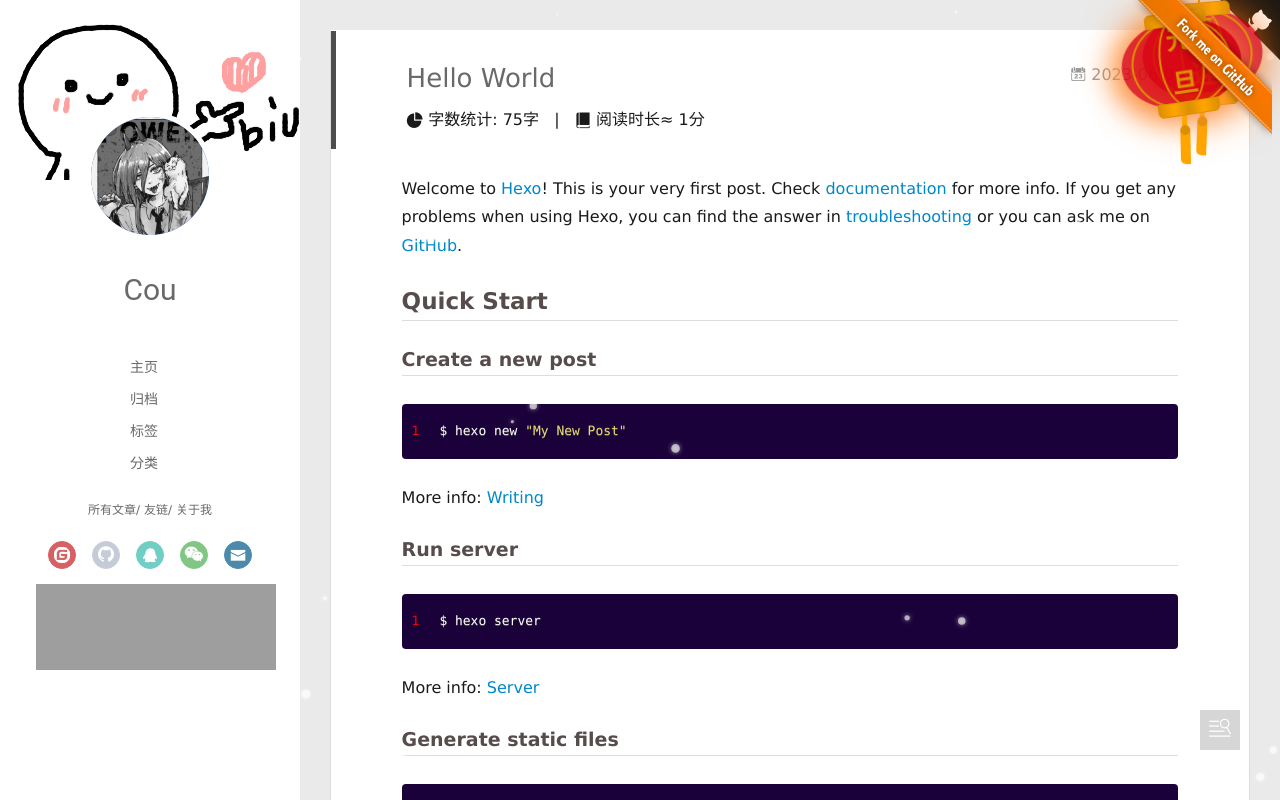
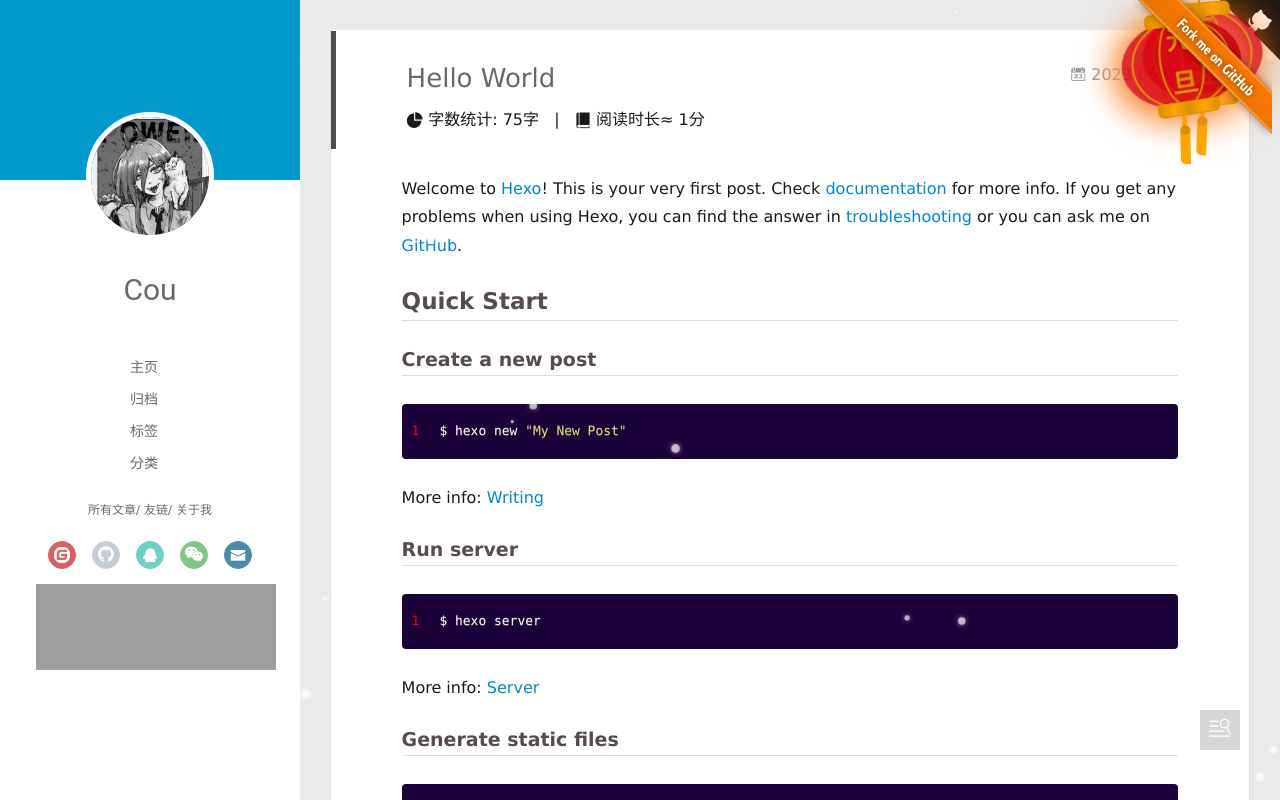
Before and after one commit to Magitek-98/Magitek-98.github.io, a plain HTML site: page 2023/06/06/hello-world/index.html in a window 1280 px wide. Drawn offline with Linux system fonts and the light colour scheme; some packages are replaced by stand-ins of ours; no server answers; grey boxes are pictures that could not be loaded; a script that the page names is missing; a web font is replaced by a local one.

Commit message:
Site updated: 2023-12-17 04:40:26

```diff
--- a/2023/06/06/hello-world/index.html
+++ b/2023/06/06/hello-world/index.html
@@ -253,7 +253,7 @@
 
 
 
-<div class="overlay" style="background: #0099CC;background: url('/img/biubiubiu.gif') no-repeat ;"></div>
+<div class="overlay" style="background: #0099CC;"></div>
 <div class="intrude-less">
 	<header id="header" class="inner">
 		<a href="/" class="profilepic">
```
Also changed, not shown: 2023/06/06/markdown-demo/index.html (+1 -1 lines), archives/2023/06/index.html (+1 -1 lines), archives/2023/index.html (+1 -1 lines), archives/index.html (+1 -1 lines), index.html (+1 -1 lines).
